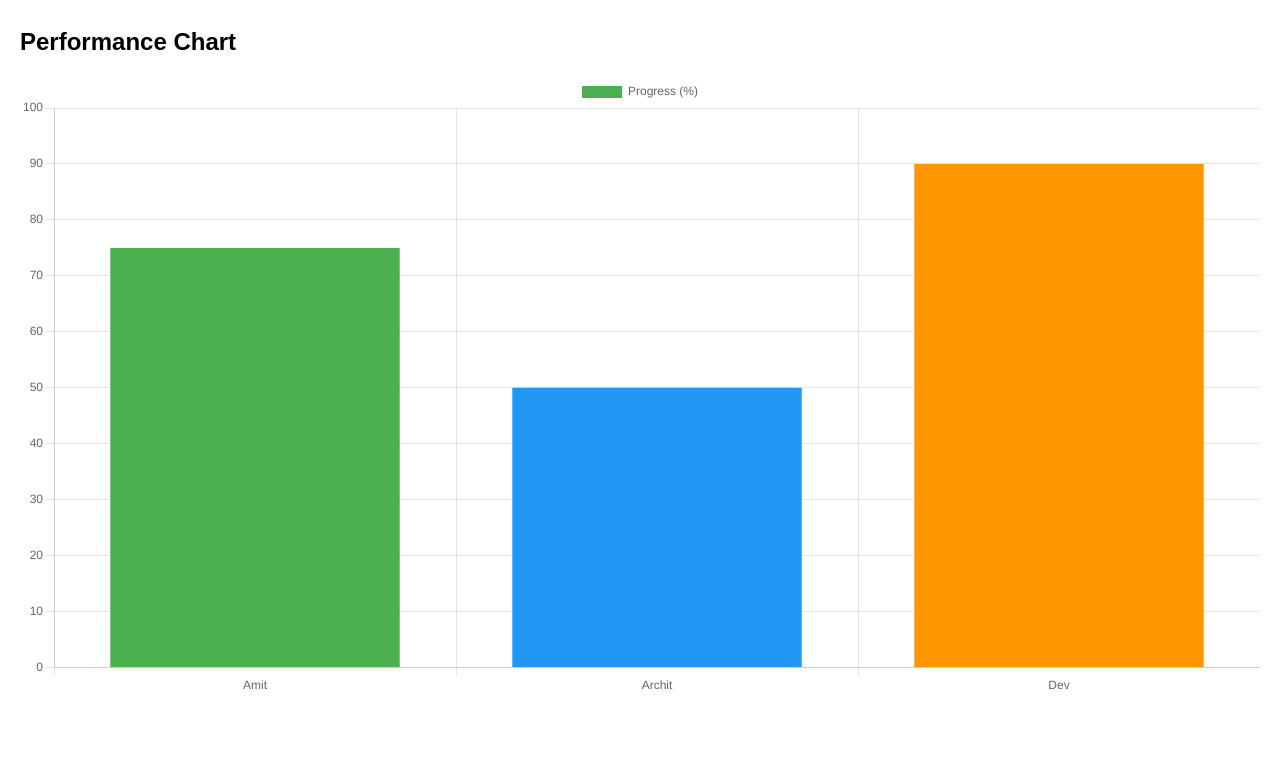
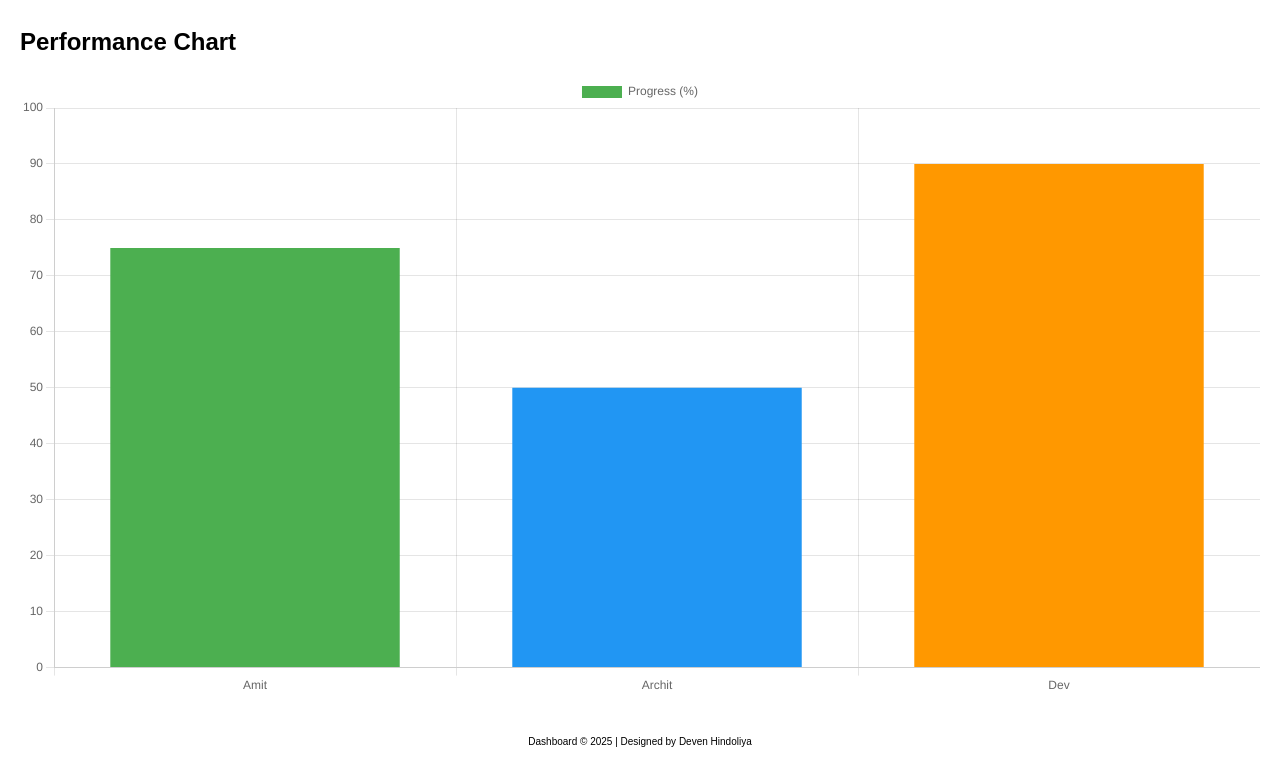
Before and after one commit to dev-hindoliya-9/Dashboard-Website, a plain HTML site: page index.html in a window 1280 px wide. Shown: the part 408-1175 px from the top of the page. Before the commit the page ends 1124 px from the top, so only its background shows below. Drawn offline with nearby package versions, Linux system fonts and the light colour scheme.

Commit message:
Update index.html

```diff
--- a/index.html
+++ b/index.html
@@ -54,4 +54,9 @@
   <!-- External JS link -->
   <script src="script.js"></script>
 </body>
+
+<footer>
+    <p> Dashboard © 2025 | Designed by Deven Hindoliya </p>
+  </footer>
+
 </html>
```
